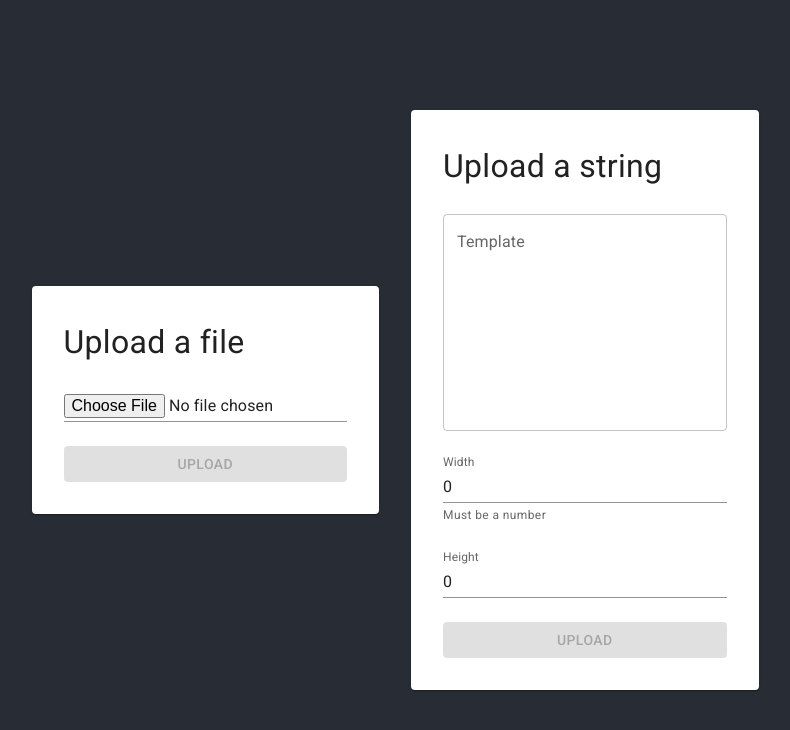
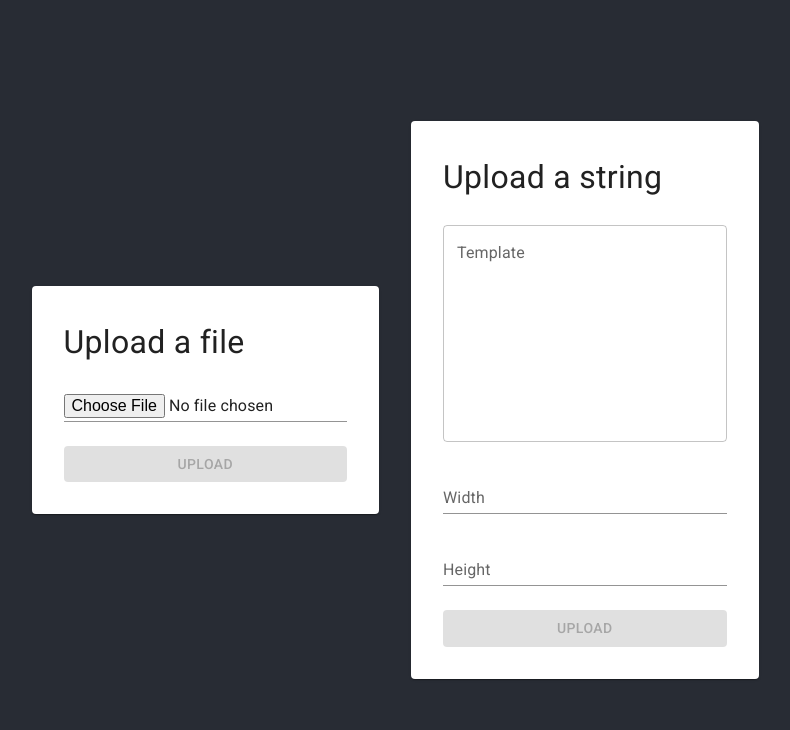
Before and after one commit to sakur-github/image-serializer-frontend, a Next.js app: page / in a window 1280 px wide. Shown: the top 730 px of the page, without its empty margins (245-1035 px from the left). Built offline with nearby package versions, Linux system fonts and the light colour scheme.

Commit message:
Change default values

```diff
--- a/components/StringUpload.tsx
+++ b/components/StringUpload.tsx
@@ -7,9 +7,9 @@ import styles from "styles/UploadComponent.module.css";
 
 const StringUpload: NextPage = () => {
   const [string, setString] = useState<String>("");
-  const [width, setWidth] = useState<String>("0");
+  const [width, setWidth] = useState<String>("");
   const [widthError, setWidthError] = useState(false);
-  const [height, setHeight] = useState<String>("0");
+  const [height, setHeight] = useState<String>("");
   const [heightError, setHeightError] = useState(false);
   const disabled = !string || !width || !height || widthError || heightError;
   return (
@@ -33,7 +33,7 @@ const StringUpload: NextPage = () => {
           <TextField
             variant="standard"
             label="Width"
-            helperText={width ? "Must be a number" : ""}
+            helperText={widthError ? "Must be a number" : ""}
             value={width}
             error={widthError}
             onChange={(e) => {
```
